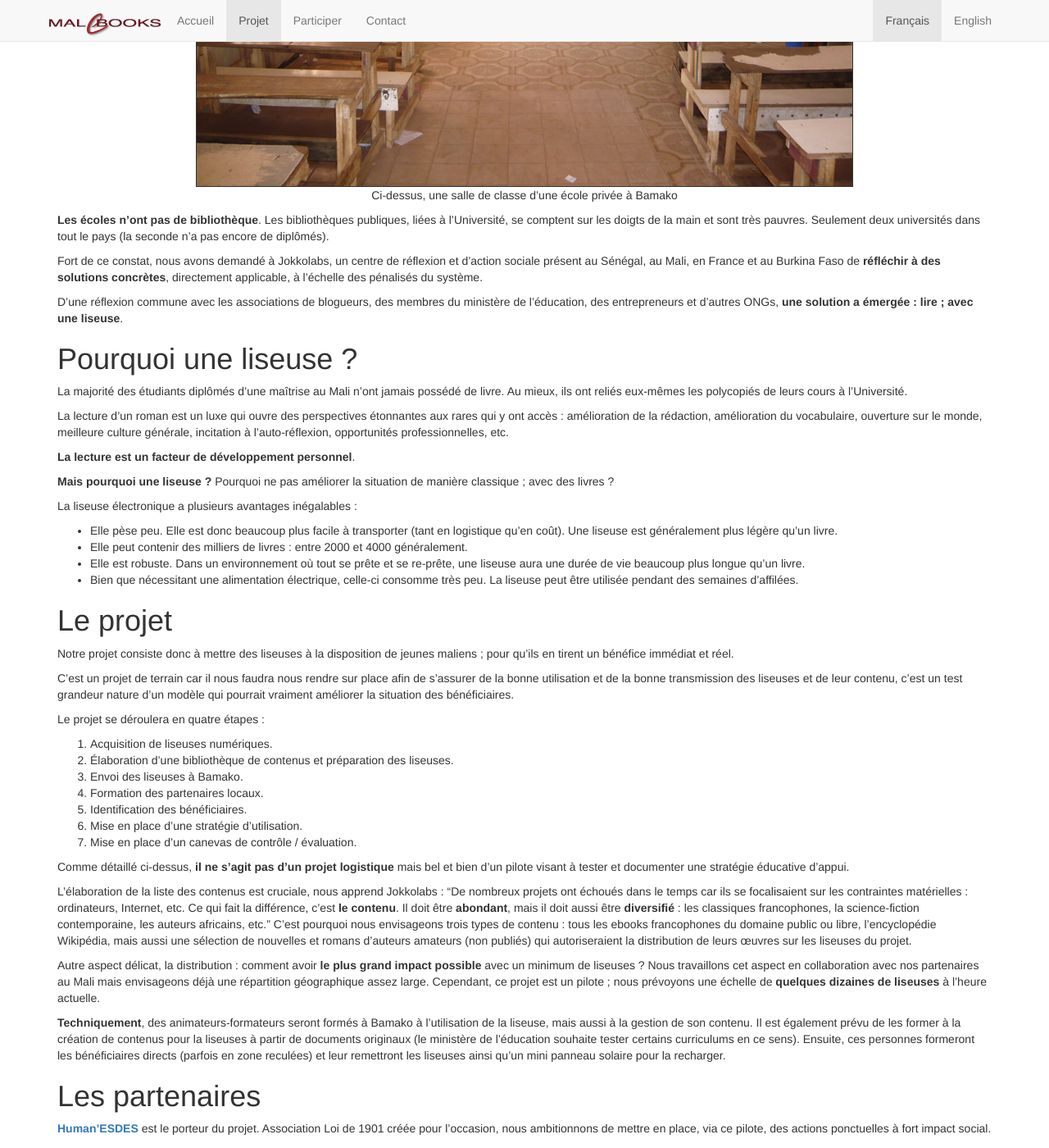
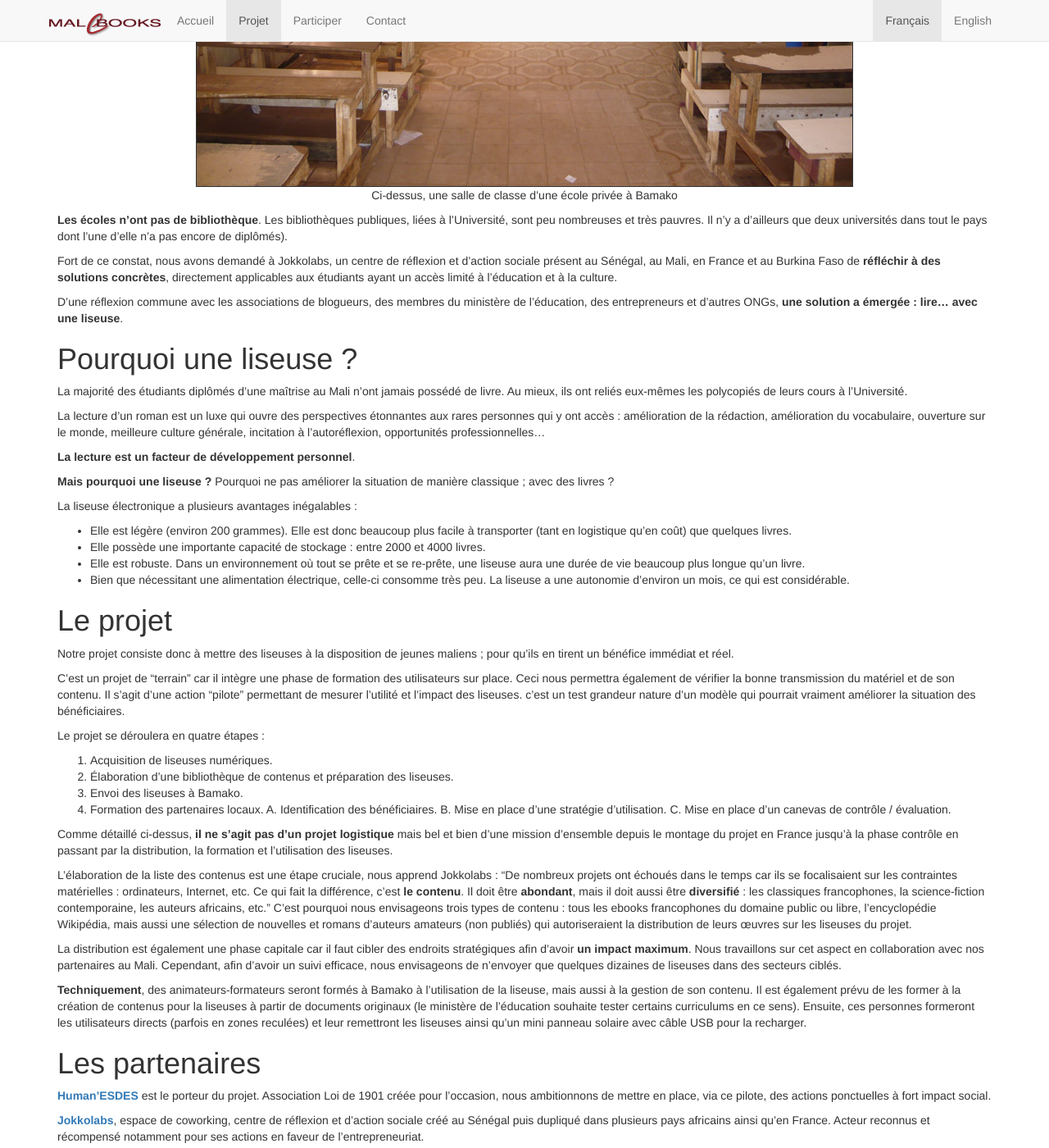
Before and after one commit to HumanESDES/malebooks, a Jekyll site: the page built from projet/index.md, in a window 1280 px wide and 1400 px high, scrolled down 1070 px. Shown: the whole window at 82% size. Built offline with Jekyll 4.4.1, drawn with Linux system fonts in a browser that asks for light colours; nearby versions of some CDN libraries; Markdown is read by kramdown in place of the engine named in the settings; some of the changed text lies outside the part shown.

Commit message:
Update index.md

```diff
--- a/projet/index.md
+++ b/projet/index.md
@@ -21,7 +21,8 @@
 
 Au Mali, malgré la guerre et l’instabilité, tous s’accordent sur une faiblesse profonde qui empêche tout développement de s’accomplir : __l’inefficacité du système éducatif__.
 
-Sur un territoire grand comme deux fois la France, quatre fois moins peuplé, l’École, abandonnée par l’État il y a plus de 20 ans ne produit que peu de résultats. Corruption, salaires ridicules, exode rural, professeurs incompétents (issus du même système), désengagement des parents, la liste est longue. À tel point que les pays voisins, pourtant parmi les moins riches également n'en reconnaissent pas le baccalauréat.
+Le Mali s'étend sur un territoire grand comme deux fois la France et pourtant quatre fois moins peuplé.
+l’École, abandonnée par l’État il y a plus de 20 ans ne produit que peu de résultats. Corruption, salaires dérisoires, exode rural, professeurs inadaptés (issus du même système), désengagement des parents, et beaucoup d'autres facteurs expliquent cette inefficacité. A tel point que même les pays voisins, également parmi les moins riches ne reconnaissent pas le baccalauréat malien.
 
 <div class="imgillus">
     <img src="/medias/bko-classroom.jpg" alt="Une salle de classe à Bamako"/>
@@ -29,17 +30,17 @@
 </div>
 {% include break.html %}
 
-__Les écoles n’ont pas de bibliothèque__. Les bibliothèques publiques, liées à l’Université, se comptent sur les doigts de la main et sont très pauvres. Seulement deux universités dans tout le pays (la seconde n’a pas encore de diplômés).
+__Les écoles n’ont pas de bibliothèque__. Les bibliothèques publiques, liées à l’Université, sont peu nombreuses et très pauvres. Il n'y a d'ailleurs que deux universités dans tout le pays dont l'une d'elle n’a pas encore de diplômés).
 
-Fort de ce constat, nous avons demandé à Jokkolabs, un centre de réflexion et d’action sociale présent au Sénégal, au Mali, en France et au Burkina Faso de __réfléchir à des solutions concrètes__, directement applicable, à l'échelle des pénalisés du système.
+Fort de ce constat, nous avons demandé à Jokkolabs, un centre de réflexion et d’action sociale présent au Sénégal, au Mali, en France et au Burkina Faso de __réfléchir à des solutions concrètes__, directement applicables aux étudiants ayant un accès limité à l'éducation et à la culture.
 
-D’une réflexion commune avec les associations de blogueurs, des membres du ministère de l’éducation, des entrepreneurs et d’autres ONGs, __une solution a émergée : lire ; avec une liseuse__.
+D’une réflexion commune avec les associations de blogueurs, des membres du ministère de l’éducation, des entrepreneurs et d’autres ONGs, __une solution a émergée : lire... avec une liseuse__.
 
 # <a name="pourquoi"></a>Pourquoi une liseuse ?
 
 La majorité des étudiants diplômés d’une maîtrise au Mali n’ont jamais possédé de livre. Au mieux, ils ont reliés eux-mêmes les polycopiés de leurs cours à l’Université.
 
-La lecture d’un roman est un luxe qui ouvre des perspectives étonnantes aux rares qui y ont accès : amélioration de la rédaction, amélioration du vocabulaire, ouverture sur le monde, meilleure culture générale, incitation à l’auto-réflexion, opportunités professionnelles, etc.
+La lecture d’un roman est un luxe qui ouvre des perspectives étonnantes aux rares personnes qui y ont accès : amélioration de la rédaction, amélioration du vocabulaire, ouverture sur le monde, meilleure culture générale, incitation à l’autoréflexion, opportunités professionnelles...
 
 __La lecture est un facteur de développement personnel__.
 
@@ -47,34 +48,35 @@
 
 La liseuse électronique a plusieurs avantages inégalables :
 
-* Elle pèse peu. Elle est donc beaucoup plus facile à transporter (tant en logistique qu’en coût). Une liseuse est généralement plus légère qu’un livre.
-* Elle peut contenir des milliers de livres : entre 2000 et 4000 généralement.
-* Elle est robuste. Dans un environnement où tout se prête et se re-prête, une liseuse aura une
+* Elle est légère (environ 200 grammes). Elle est donc beaucoup plus facile à transporter (tant en logistique qu’en coût) que quelques livres.
+* Elle possède une importante capacité de stockage : entre 2000 et 4000 livres.
+* Elle est robuste. Dans un environnement où tout se prête et se re-prête, une liseuse aura une
 durée de vie beaucoup plus longue qu’un livre.
-* Bien que nécessitant une alimentation électrique, celle-ci consomme très peu. La liseuse peut être utilisée pendant des semaines d’affilées.
+* Bien que nécessitant une alimentation électrique, celle-ci consomme très peu. La liseuse a une autonomie d'environ un mois, ce qui est considérable.
 
 # <a name="le-projet"></a>Le projet
 Notre projet consiste donc à mettre des liseuses à la disposition de jeunes maliens ; pour qu’ils en tirent un bénéfice immédiat et réel.
 
-C’est un projet de terrain car il nous faudra nous rendre sur place afin de s'assurer de la bonne utilisation et de la bonne transmission des liseuses et de leur contenu, c'est un test grandeur nature d’un modèle qui pourrait vraiment améliorer la situation des bénéficiaires.
+C’est un projet de "terrain" car il intègre une phase de formation des utilisateurs sur place. Ceci nous permettra également de vérifier la bonne transmission du matériel et de son contenu.
+Il s'agit d'une action "pilote" permettant de mesurer l'utilité et l’impact des liseuses. c'est un test grandeur nature d’un modèle qui pourrait vraiment améliorer la situation des bénéficiaires.
 
 Le projet se déroulera en quatre étapes :
 
 1. Acquisition de liseuses numériques.
-1. Élaboration d’une bibliothèque de contenus et préparation des liseuses.
-1. Envoi des liseuses à Bamako.
-1. Formation des partenaires locaux.
- 1. Identification des bénéficiaires.
- 1. Mise en place d’une stratégie d’utilisation.
- 1. Mise en place d’un canevas de contrôle / évaluation.
+2. Élaboration d’une bibliothèque de contenus et préparation des liseuses.
+3. Envoi des liseuses à Bamako.
+4. Formation des partenaires locaux.
+ A. Identification des bénéficiaires.
+ B. Mise en place d’une stratégie d’utilisation.
+ C. Mise en place d’un canevas de contrôle / évaluation.
 
-Comme détaillé ci-dessus, __il ne s’agit pas d’un projet logistique__ mais bel et bien d’un pilote visant à tester et documenter une stratégie éducative d'appui.
+Comme détaillé ci-dessus, __il ne s’agit pas d’un projet logistique__ mais bel et bien d’une mission d'ensemble depuis le montage du projet en France jusqu'à la phase contrôle en passant par la distribution, la formation et l'utilisation des liseuses.
 
-L’élaboration de la liste des contenus est cruciale, nous apprend Jokkolabs : “De nombreux projets ont échoués dans le temps car ils se focalisaient sur les contraintes matérielles : ordinateurs, Internet, etc. Ce qui fait la différence, c’est __le contenu__. Il doit être __abondant__, mais il doit aussi être __diversifié__ : les classiques francophones, la science-fiction contemporaine, les auteurs africains, etc.” C’est pourquoi nous envisageons trois types de contenu : tous les ebooks francophones du domaine public ou libre, l’encyclopédie Wikipédia, mais aussi une sélection de nouvelles et romans d’auteurs amateurs (non publiés) qui autoriseraient la distribution de leurs œuvres sur les liseuses du projet.
+L’élaboration de la liste des contenus est une étape cruciale, nous apprend Jokkolabs : “De nombreux projets ont échoués dans le temps car ils se focalisaient sur les contraintes matérielles : ordinateurs, Internet, etc. Ce qui fait la différence, c’est __le contenu__. Il doit être __abondant__, mais il doit aussi être __diversifié__ : les classiques francophones, la science-fiction contemporaine, les auteurs africains, etc.” C’est pourquoi nous envisageons trois types de contenu : tous les ebooks francophones du domaine public ou libre, l’encyclopédie Wikipédia, mais aussi une sélection de nouvelles et romans d’auteurs amateurs (non publiés) qui autoriseraient la distribution de leurs œuvres sur les liseuses du projet.
 
-Autre aspect délicat, la distribution : comment avoir __le plus grand impact possible__ avec un minimum de liseuses ? Nous travaillons cet aspect en collaboration avec nos partenaires au Mali mais envisageons déjà une répartition géographique assez large. Cependant, ce projet est un pilote ; nous prévoyons une échelle de __quelques dizaines de liseuses__ à l’heure actuelle.
+ La distribution est également une phase capitale car il faut cibler des endroits stratégiques afin d'avoir __un impact maximum__. Nous travaillons sur cet aspect en collaboration avec nos partenaires au Mali. Cependant, afin d'avoir un suivi efficace, nous envisageons de n'envoyer que quelques dizaines de liseuses dans des secteurs ciblés.
 
-__Techniquement__, des animateurs-formateurs seront formés à Bamako à l’utilisation de la liseuse, mais aussi à la gestion de son contenu. Il est également prévu de les former à la création de contenus pour la liseuses à partir de documents originaux (le ministère de l’éducation souhaite tester certains curriculums en ce sens). Ensuite, ces personnes formeront les bénéficiaires directs (parfois en zone reculées) et leur remettront les liseuses ainsi qu’un mini panneau solaire pour la recharger.
+__Techniquement__, des animateurs-formateurs seront formés à Bamako à l’utilisation de la liseuse, mais aussi à la gestion de son contenu. Il est également prévu de les former à la création de contenus pour la liseuses à partir de documents originaux (le ministère de l’éducation souhaite tester certains curriculums en ce sens). Ensuite, ces personnes formeront les utilisateurs directs (parfois en zones reculées) et leur remettront les liseuses ainsi qu’un mini panneau solaire avec câble USB pour la recharger.
 
 # <a name="partenaires"></a>Les partenaires
 
@@ -101,7 +103,7 @@
 
 # <a name="besoins"></a>Besoins
 
-Bien que n'étant qu'un pilote, le projet n'en est pas moins ambitieux car il se propose de mettre en œuvre les actions permettant de le reproduire à échelle facilement et avec une estimation précise des coûts.
+Bien que n'étant qu'un pilote, le projet n'en est pas moins ambitieux car il se propose de mettre en œuvre des actions facilement réalisables à grande échelle.
 
 Cependant, grâce à de nombreux partenaires très impliqués, __nos besoins financiers se limitent à l'achat de matériel__.
 
@@ -131,17 +133,17 @@
 
 Les liseuses seront réparties en trois groupes :
 
-1. __12 liseuses__ seront distribués dans la zone de [Ségou](https://fr.wikipedia.org/wiki/R%C3%A9gion_de_S%C3%A9gou), à raison de 2 liseuses par école dans 6 écoles différentes.
-1. __8 liseuses__ seront distribués dans la zone de [Tombouctou](https://fr.wikipedia.org/wiki/R%C3%A9gion_de_Tombouctou), à raison de 2 liseuses par école dans 4 écoles différentes.
-1. __10 liseuses__ seront distribués à des étudiants à [Bamako](https://fr.wikipedia.org/wiki/Bamako).
+1. __12 liseuses__ seront distribuées dans la zone de [Ségou](https://fr.wikipedia.org/wiki/R%C3%A9gion_de_S%C3%A9gou), à raison de 2 liseuses par école dans 6 écoles différentes.
+1. __8 liseuses__ seront distribuées dans la zone de [Tombouctou](https://fr.wikipedia.org/wiki/R%C3%A9gion_de_Tombouctou), à raison de 2 liseuses par école dans 4 écoles différentes.
+1. __10 liseuses__ seront distribuées à des étudiants à [Bamako](https://fr.wikipedia.org/wiki/Bamako).
 
 __20 liseuses sur 30__ sont donc destinées à des __écoles rurales__. Elles seront remises au chef d'établissement qui désignera l'enseignant responsable de l'utilisation et du suivi.
 
 Les utilisateurs finaux seront donc des __élèves de 9<sup>ème</sup> année (14-15 ans)__ qui savent déjà lire (le programme de l'année précédente inclut la lecture de textes africains) ; ainsi que leur enseignant.
 
-Les écoles ne se verront pas distribuer de programme et seront _simplement_ formées à l'utilisation de la liseuse. Il leur sera cependant demandé de __laisser les élèves apporter les liseuses à la maison__ et d'organiser des _tours de garde_.
+Les écoles ne se verront pas distribuer de programme de lecture et seront _simplement_ formées à l'utilisation de la liseuse. Il leur sera cependant demandé de __laisser les élèves emporter les liseuses à la maison__ et d'organiser des _tours de garde_ du matériel.
 
-__À Bamako, dix jeunes étudiants du supérieur__ seront sélectionnés et formés directement, à différents niveaux d'études et dans diverses facultés. Les nombreux clubs et structures (comme le [Campus Numérique de la Francophonie](https://fr.wikipedia.org/wiki/Campus_num%C3%A9rique_francophone)) nous permettrons de repérer les étudiants intéressés par la lecture mais n'y ayant pas ou peu accès. Il est attendu que __ceux-ci partagent également l'appareil avec leur entourage__.
+__À Bamako, dix jeunes étudiants du supérieur__ de niveaux différents et issus de diverses facultés, seront sélectionnés et formés directement. Les nombreux clubs et structures (comme le [Campus Numérique de la Francophonie](https://fr.wikipedia.org/wiki/Campus_num%C3%A9rique_francophone)) nous permettrons de repérer les étudiants intéressés par la lecture mais n'y ayant pas ou peu accès. Il est attendu que __ceux-ci partagent également l'appareil avec leur entourage__.
 
 ### Formation de formateurs
 
@@ -180,13 +182,13 @@
 
 L'évaluation du projet s'effectue à trois niveaux :
 
-* Évaluation financière : un rapport sur les coûts objectifs de mise en place du projet et une extrapolation sur une mise à échelle.
+* Évaluation financière : un rapport sur les coûts objectifs du projet et une extrapolation sur une mise en place à grande échelle.
 * Collecte d'informations et indicateurs d'utilisation de la liseuse, des eBooks, etc effectuée par les enseignants et les bénéficiaires bamakois.
 * Suivi des bénéficiaires par la CBM puis agrégation et analyse des indicateurs pour la production de statistiques brutes et d'un rapport sur le rapport utilisation / coût.
 
 ### Suivi de l'utilisation
 
-Il est très important pour le projet de __savoir si les liseuses sont utilisées et comment__ ? En d'autres termes, est-ce pertinent de fournir des liseuses à ces élèves et étudiants ?
+Il est très important pour le projet de __savoir si les liseuses sont utilisées et comment__ ? En d'autres termes, est-ce pertinent de fournir des liseuses à ces élèves?
 
 Pour ce faire, les enseignants et les étudiants se verront remettre des __grilles à remplir sur l'utilisation__ qu'ils font de la liseuse :
 
@@ -200,7 +202,7 @@
 
 Ces documents seront mis en ligne une fois établis.
 
-Les délégués de la CBM auront pour responsabilité de __garder un contact régulier__ avec eux afin de s'assurer qu'__aucun souci tiers ne gène le déroulement du projet__. Cependant, si les liseuses ne sont __pas utilisées par manque d’intérêt__ uniquement, c'est pour nous un indicateur.
+Les délégués de la CBM auront pour responsabilité de __garder un contact régulier__ avec les utilisateurs-évaluateurs afin de s'assurer qu'__aucun souci ne perturbe le déroulement du projet__. Cependant, si les liseuses ne sont __pas utilisées par manque d’intérêt__ uniquement, c'est pour nous un indicateur.
 
 
 ### Compilation des résultats
```
